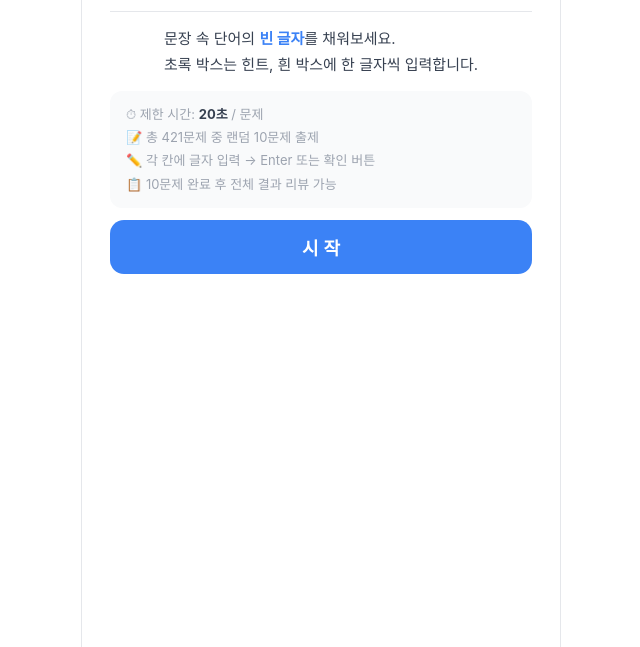
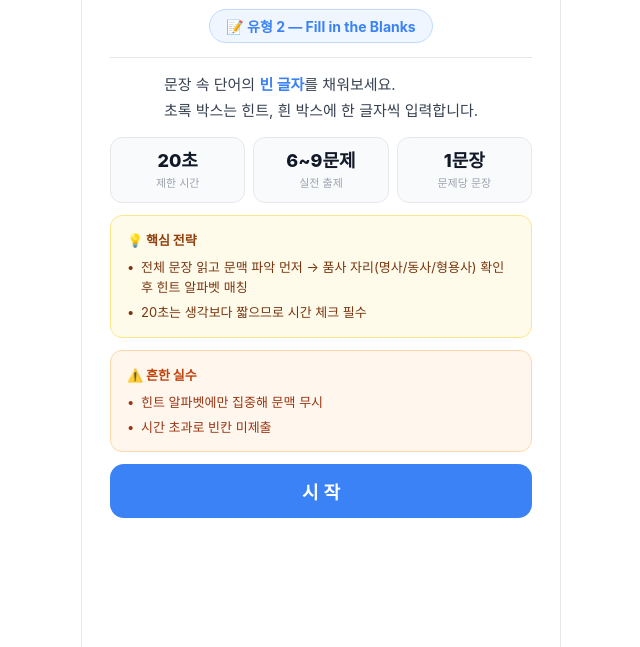
Before and after one commit to hanaman100-ui/FillBlank, a plain HTML site: page index.html in a window 1280 px wide. Shown: the part 153-800 px from the top of the page, without its empty margins (319-959 px from the left). Drawn offline with Linux system fonts and the light colour scheme.

Commit message:
홈 화면 유형2 스타일 업데이트 및 응원 문구 수정

```diff
--- a/index.html
+++ b/index.html
@@ -6,7 +6,7 @@
   <meta name="apple-mobile-web-app-capable" content="yes" />
   <meta name="apple-mobile-web-app-status-bar-style" content="default" />
   <meta name="theme-color" content="#3B82F6" />
-  <title>DET Fill in the Blank</title>
+  <title>DET Fill in the Blanks</title>
   <style>
     :root {
       --blue:   #3B82F6;
@@ -77,6 +77,91 @@
       line-height: 1.8;
       text-align: left;
       width: 100%;
+    }
+
+    /* ── HOME type badge ──────────────────────────────────────────────────── */
+    .type-badge {
+      display: inline-flex;
+      align-items: center;
+      gap: 8px;
+      background: #EFF6FF;
+      border: 1.5px solid #BFDBFE;
+      border-radius: 999px;
+      padding: 6px 16px;
+      font-size: 14px;
+      font-weight: 700;
+      color: var(--blue);
+    }
+
+    /* ── HOME stat grid ───────────────────────────────────────────────────── */
+    .stat-grid {
+      display: flex;
+      width: 100%;
+      gap: 8px;
+    }
+    .stat-item {
+      flex: 1;
+      background: var(--panel);
+      border: 1.5px solid var(--border);
+      border-radius: 12px;
+      padding: 12px 8px;
+      text-align: center;
+    }
+    .stat-val {
+      font-size: 18px;
+      font-weight: 800;
+      color: var(--text);
+      line-height: 1.2;
+    }
+    .stat-lbl {
+      font-size: 11px;
+      color: var(--dim);
+      margin-top: 3px;
+    }
+
+    /* ── HOME strategy / mistakes ─────────────────────────────────────────── */
+    .tip-box {
+      width: 100%;
+      border-radius: 12px;
+      padding: 14px 16px;
+      text-align: left;
+    }
+    .tip-box.strategy {
+      background: #FFFBEB;
+      border: 1.5px solid #FDE68A;
+    }
+    .tip-box.mistakes {
+      background: #FFF7ED;
+      border: 1.5px solid #FED7AA;
+    }
+    .tip-title {
+      font-size: 13px;
+      font-weight: 800;
+      margin-bottom: 8px;
+      display: flex;
+      align-items: center;
+      gap: 6px;
+    }
+    .tip-box.strategy .tip-title { color: #92400E; }
+    .tip-box.mistakes .tip-title { color: #C2410C; }
+    .tip-list {
+      list-style: none;
+      display: flex;
+      flex-direction: column;
+      gap: 5px;
+    }
+    .tip-list li {
+      font-size: 13px;
+      line-height: 1.55;
+      padding-left: 14px;
+      position: relative;
+    }
+    .tip-box.strategy .tip-list li { color: #78350F; }
+    .tip-box.mistakes .tip-list li { color: #9A3412; }
+    .tip-list li::before {
+      content: '•';
+      position: absolute;
+      left: 0;
     }
 
     .btn-row { display: flex; gap: 10px; width: 100%; }
@@ -364,19 +449,42 @@
 
 <!-- ── HOME ──────────────────────────────────────────────────────────────── -->
 <div id="home" class="screen">
-  <p style="font-size:1.05rem; font-weight:700; color:#E11D48; text-align:center; margin-bottom:4px;">예은아, DET 합격까지 화이팅! 💕</p>
-  <h1>DET Fill in the Blank</h1>
-  <p class="sub">Duolingo English Test · Fill in the Blank</p>
+  <p style="font-size:1.05rem; font-weight:700; color:#7C3AED; text-align:center; margin-bottom:4px;">✨ 예은이를 응원해! 화이팅 ✨</p>
+  <h1>Fill in the Blanks</h1>
+  <p class="sub">Duolingo English Test · Literacy · Comprehension</p>
+  <div class="type-badge">📝 유형 2 — Fill in the Blanks</div>
   <div class="divider"></div>
   <p class="desc">
     문장 속 단어의 <strong>빈 글자</strong>를 채워보세요.<br>
     초록 박스는 힌트, 흰 박스에 한 글자씩 입력합니다.
   </p>
-  <div class="hint-box">
-    ⏱ 제한 시간: <strong style="color:#374151">20초</strong> / 문제<br>
-    📝 총 421문제 중 랜덤 10문제 출제<br>
-    ✏️ 각 칸에 글자 입력 → Enter 또는 확인 버튼<br>
-    📋 10문제 완료 후 전체 결과 리뷰 가능
+  <div class="stat-grid">
+    <div class="stat-item">
+      <div class="stat-val">20초</div>
+      <div class="stat-lbl">제한 시간</div>
+    </div>
+    <div class="stat-item">
+      <div class="stat-val">6~9문제</div>
+      <div class="stat-lbl">실전 출제</div>
+    </div>
+    <div class="stat-item">
+      <div class="stat-val">1문장</div>
+      <div class="stat-lbl">문제당 문장</div>
+    </div>
+  </div>
+  <div class="tip-box strategy">
+    <div class="tip-title">💡 핵심 전략</div>
+    <ul class="tip-list">
+      <li>전체 문장 읽고 문맥 파악 먼저 → 품사 자리(명사/동사/형용사) 확인 후 힌트 알파벳 매칭</li>
+      <li>20초는 생각보다 짧으므로 시간 체크 필수</li>
+    </ul>
+  </div>
+  <div class="tip-box mistakes">
+    <div class="tip-title">⚠️ 흔한 실수</div>
+    <ul class="tip-list">
+      <li>힌트 알파벳에만 집중해 문맥 무시</li>
+      <li>시간 초과로 빈칸 미제출</li>
+    </ul>
   </div>
   <button class="btn-start" onclick="startQuiz()">시  작</button>
 </div>
```
